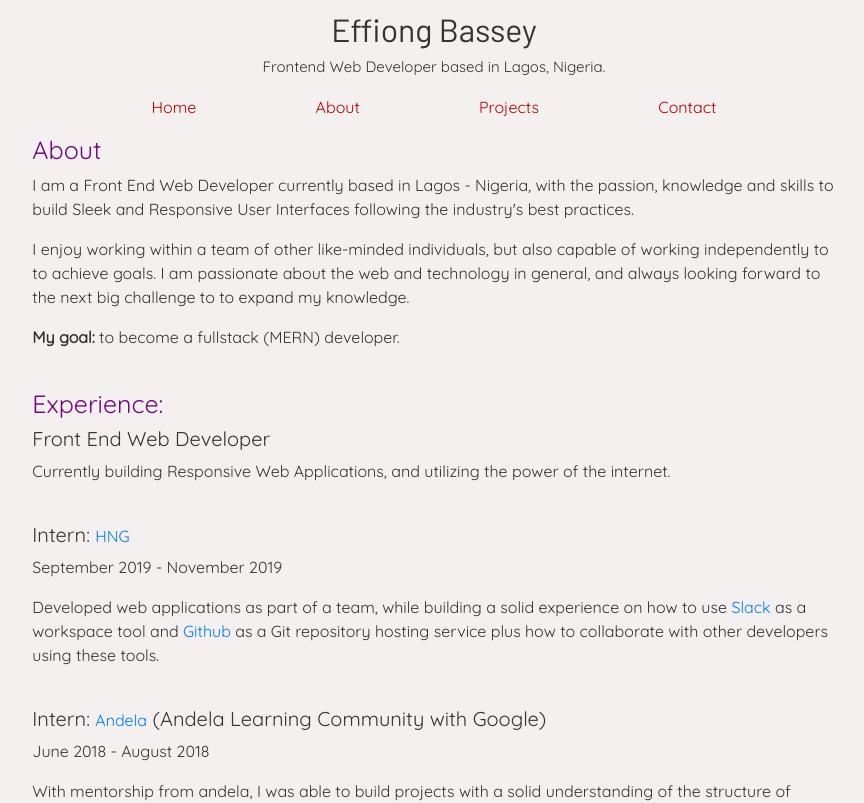
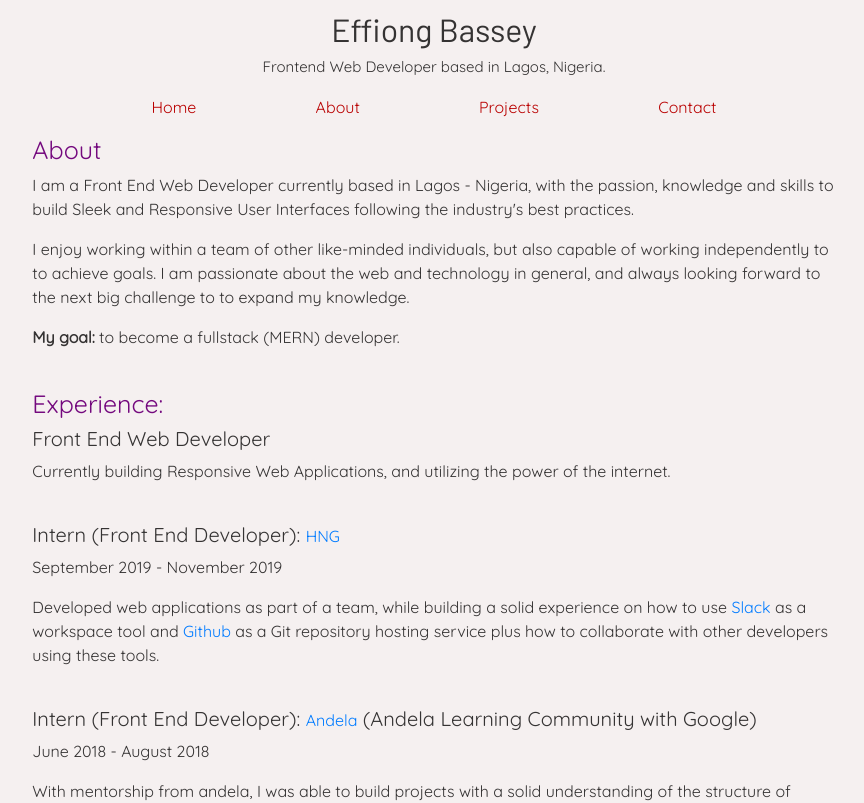
Before and after one commit to effiong-jr/portfolio, a React (Create React App) app: page /about in a window 1280 px wide. Shown: the top 803 px of the page, without its empty margins (206-1070 px from the left). Built offline with nearby package versions, Linux system fonts and the light colour scheme.

Commit message:
Intenship titles added to the about page

```diff
--- a/src/Components/About/index.js
+++ b/src/Components/About/index.js
@@ -29,7 +29,7 @@ function About() {
 
                 <br />
 
-                <h5>Intern: <a href="https://hotels.ng/">HNG</a></h5>
+                <h5>Intern (Front End Developer): <a href="https://hotels.ng/">HNG</a></h5>
                 <p>September 2019 - November 2019</p>
                 <p>Developed web applications as part of a team, while building a solid experience on how to
                     use <a href="https://slack.com/">Slack</a> as a workspace tool and <a href="https://github.com/effiong-jr/">Github</a> as
@@ -38,7 +38,7 @@ function About() {
 
                 <br />
 
-                <h5>Intern: <a href="https://andela.com/">Andela</a> (Andela Learning Community with Google)</h5>
+                <h5>Intern (Front End Developer): <a href="https://andela.com/">Andela</a> (Andela Learning Community with Google)</h5>
                 <p>June 2018 - August 2018</p>
                 <p>With mentorship from andela, I was able to build projects with a solid understanding of the structure of modern web development,
                     how to work as part of a team, developed the curiosity of a software engineer and how to conduct research.
```
